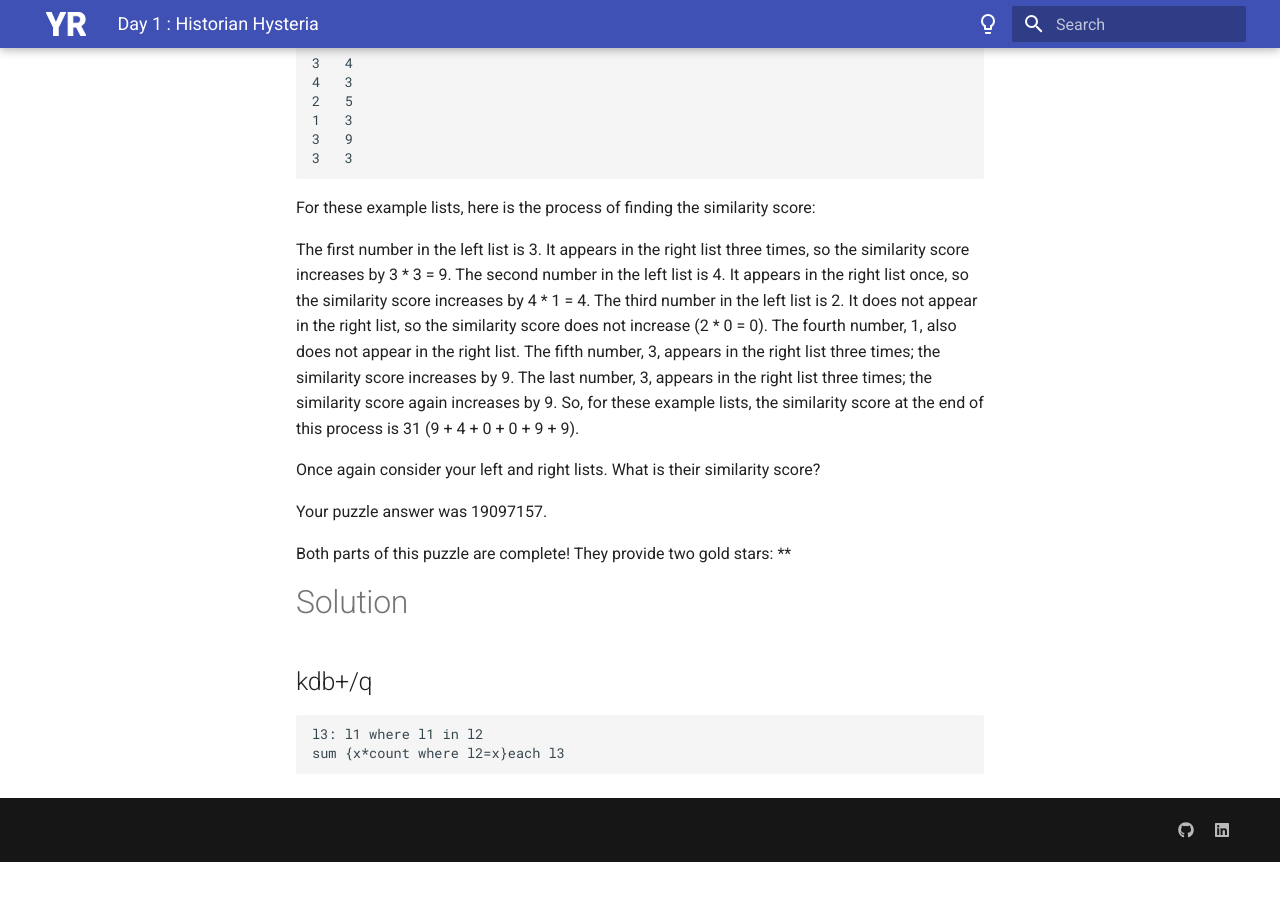
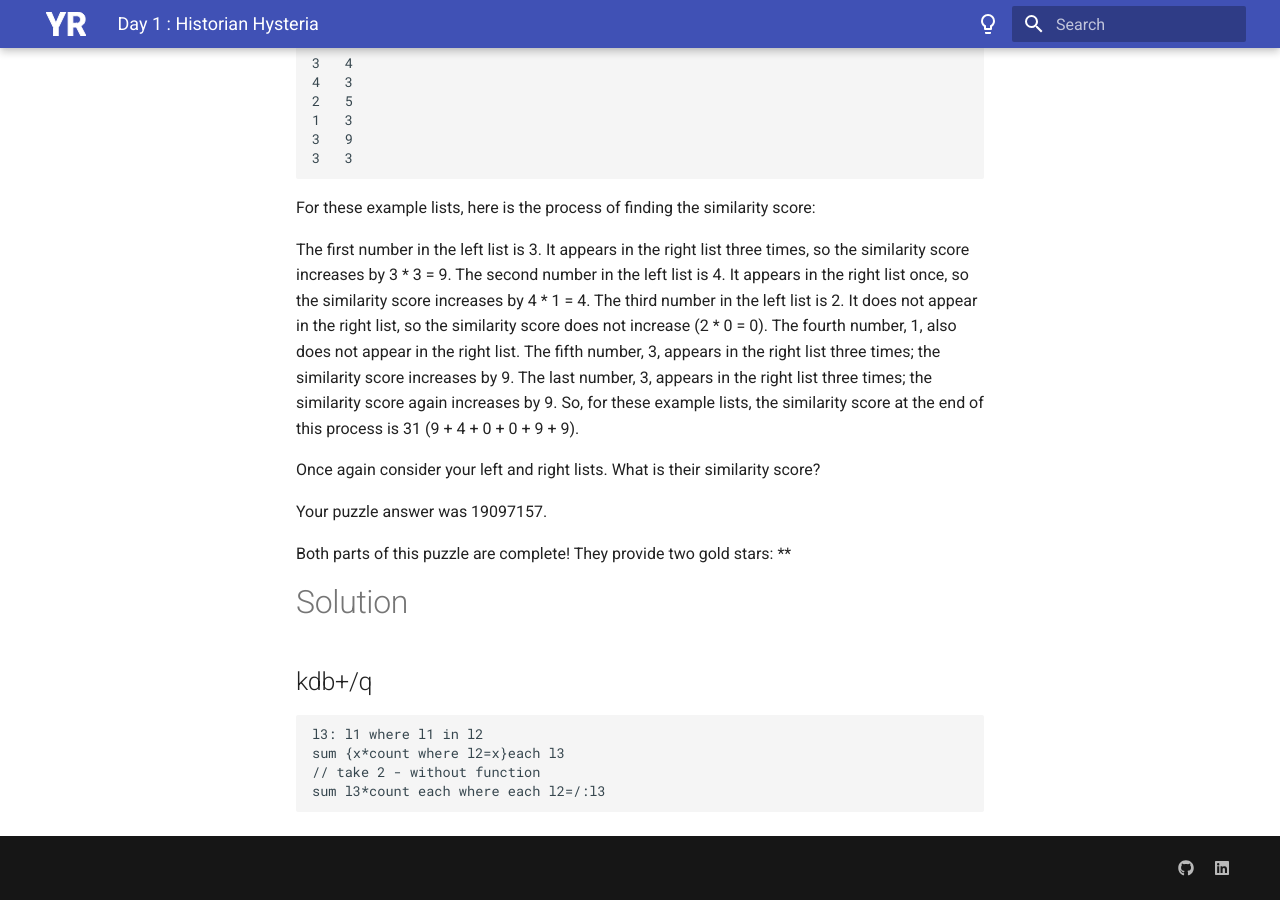
Before and after one commit to yogesh1314/yogesh1314-mkdocs, an MkDocs documentation site: the page built from docs/aoc/24/1.md, in a window 1280 px wide and 900 px high, scrolled down 2700 px. Built offline with MkDocs 1.6.1 and Material for MkDocs 9.7.7, drawn with Linux system fonts in a browser that asks for light colours; before the commit the page ends 3562 px from its top, so only the background shows below that.

Commit message:
impv-1.1

````diff
--- a/docs/aoc/24/1.md
+++ b/docs/aoc/24/1.md
@@ -101,4 +101,6 @@ Both parts of this puzzle are complete! They provide two gold stars: **
 ```
 l3: l1 where l1 in l2
 sum {x*count where l2=x}each l3
+// take 2 - without function
+sum l3*count each where each l2=/:l3
 ```
````
